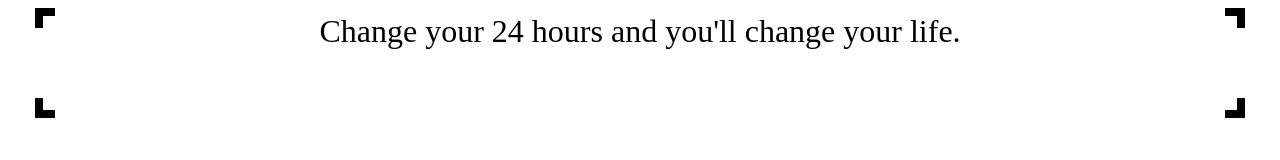
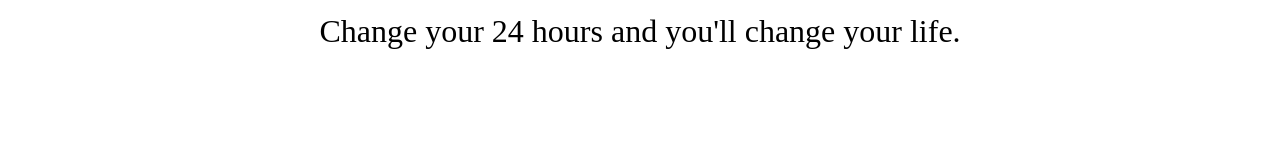
Before and after one commit to deltainfinitus/deltainfinitusHQ, a plain HTML site: page quotes.html in a window 1280 px wide. Drawn offline with Linux system fonts and the light colour scheme.

Commit message:
Update quotes.html

```diff
--- a/quotes.html
+++ b/quotes.html
@@ -22,16 +22,6 @@
         div {
              width: 95%;
              min-height: 100px;
-
-            background:
-                linear-gradient(to right, black 8px, transparent 4px) 0 0,
-                linear-gradient(to right, black 8px, transparent 4px) 0 100%,
-                linear-gradient(to left, black 8px, transparent 4px) 100% 0,
-                linear-gradient(to left, black 8px, transparent 4px) 100% 100%,
-                linear-gradient(to bottom, black 8px, transparent 4px) 0 0,
-                linear-gradient(to bottom, black 8px, transparent 4px) 100% 0,
-                linear-gradient(to top, black 8px, transparent 4px) 0 100%,
-                linear-gradient(to top, black 8px, transparent 4px) 100% 100%;
 
             background-repeat: no-repeat;
             background-size: 20px 20px;
```
